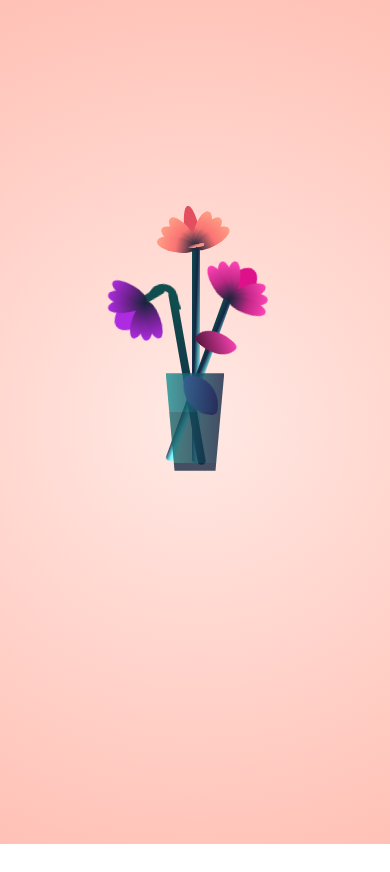
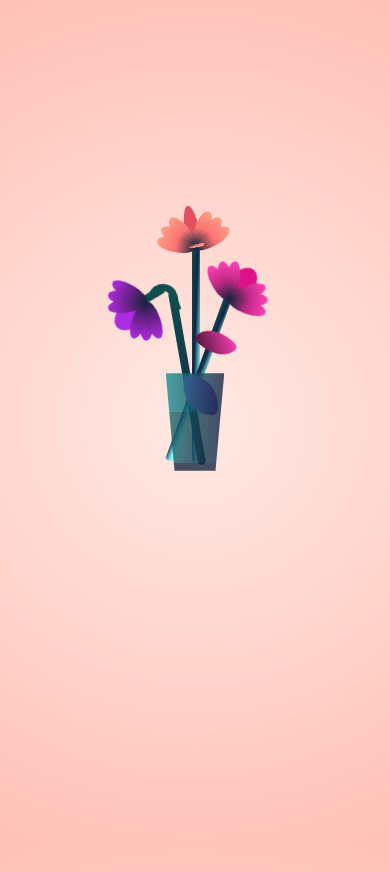
Before and after one commit to m-panda-f/IDEA, a plain HTML site: page flower.html in a window 390 px wide. Before the commit the page ends 844 px from the top, so only its background shows below. Drawn offline with Linux system fonts and the light colour scheme.

Commit message:
Update style.css

```diff
--- a/style.css
+++ b/style.css
@@ -409,7 +409,7 @@ body {
 
     .main {
         min-width: 400px; /* Reduce width for smaller screens */
-        min-height: 600px;
+        min-height: 900px;
         flex-direction: column;
         align-items: center;
     }
```
